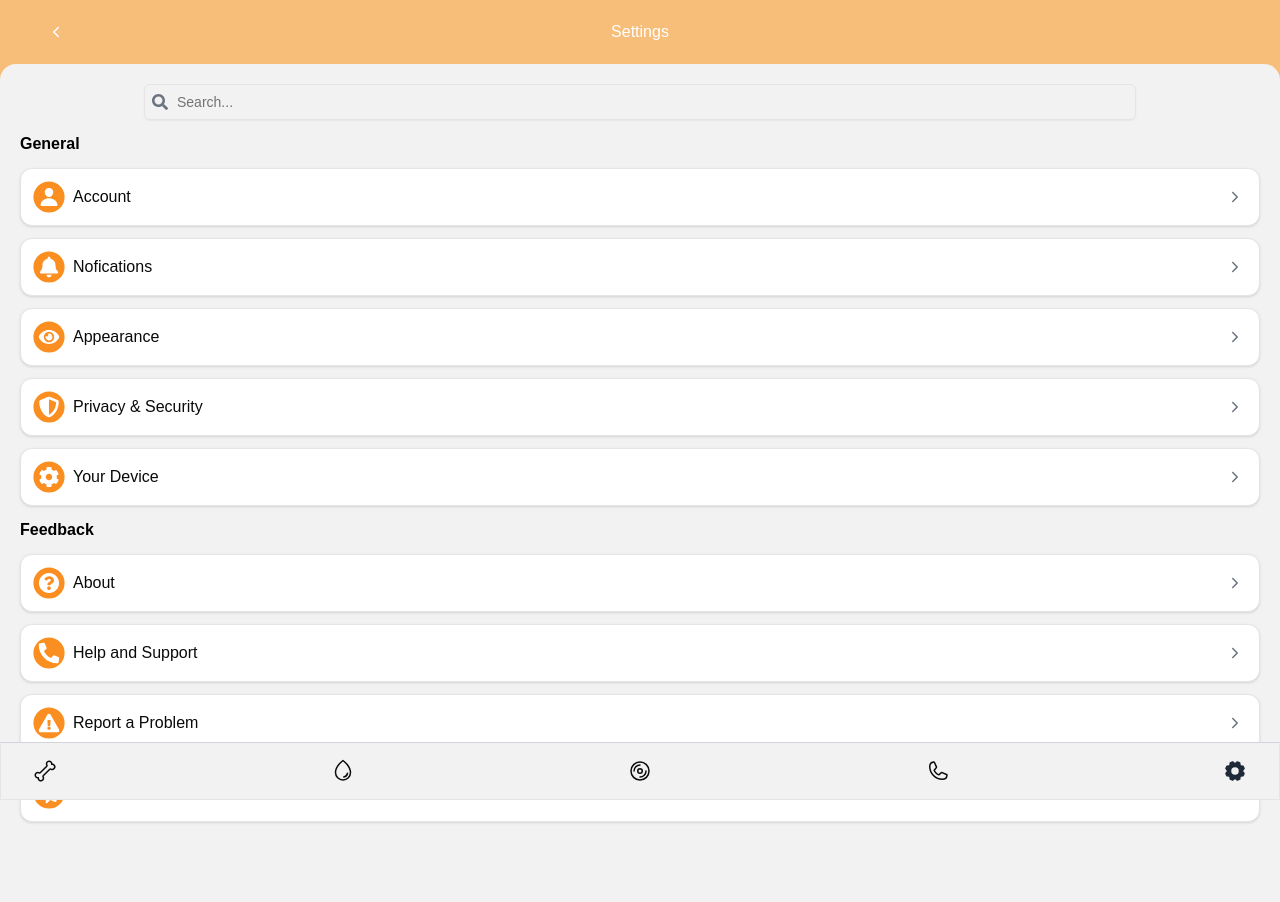
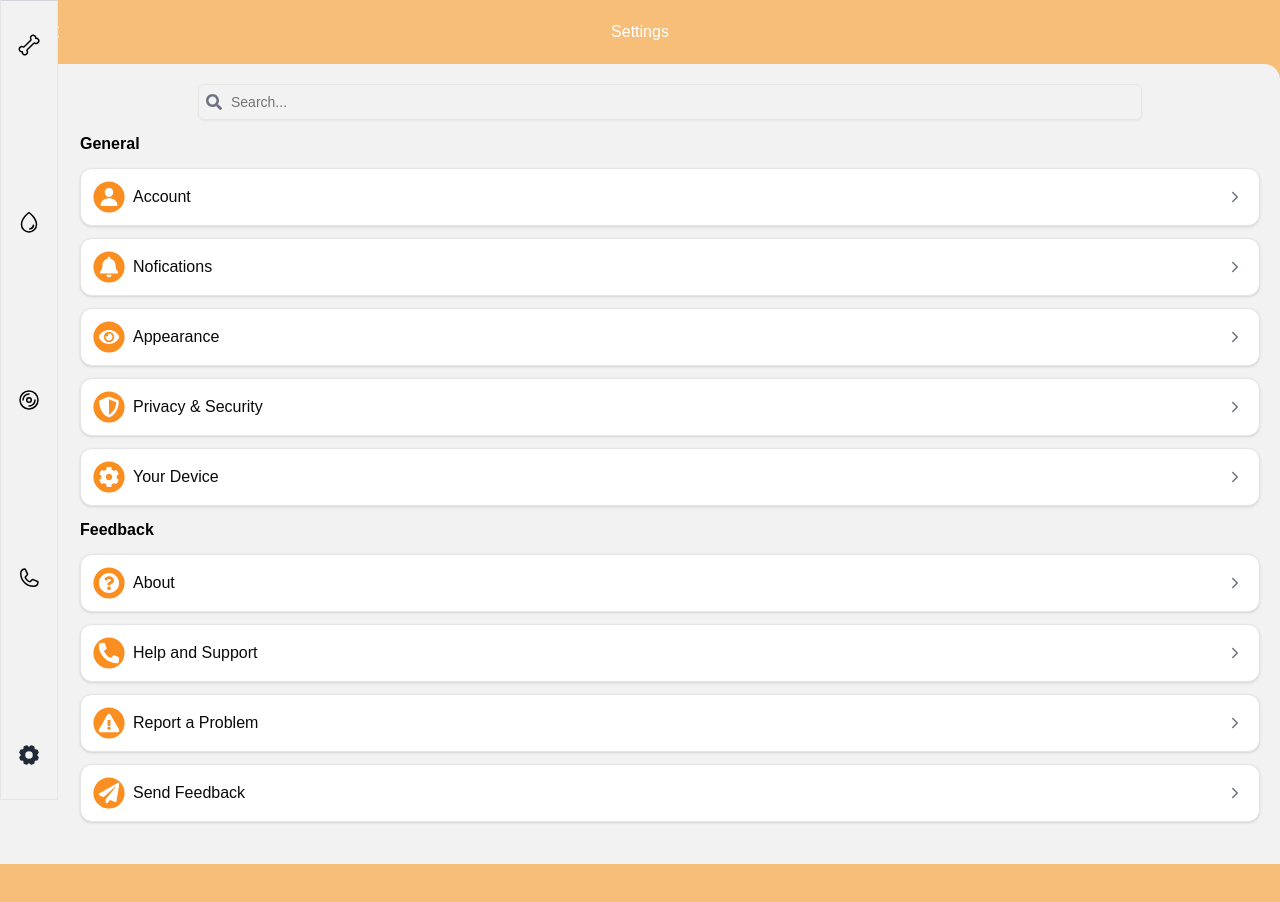
Before and after one commit to stardustgd/SmartPetFeeder, a Next.js app: page /settings in a window 1280 px wide. After the commit the page ends 864 px from the top, so only its background shows below. Built offline with nearby package versions, Linux system fonts and the light colour scheme.

Commit message:
feat: add footer layout for screens above 768px and adjust page padding

```diff
--- a/app/settings/page.tsx
+++ b/app/settings/page.tsx
@@ -105,7 +105,7 @@ export default function SettingsPage() {
   return (
     <>
       <NavBar title="Settings" showArrow={true} />
-      <div className="flex flex-col gap-3 px-5 py-5 w-screen rounded-t-2xl bg-[#F2F2F2] text-black pb-20">
+      <div className="flex flex-col gap-3 px-5 py-5 w-screen h-screen rounded-t-2xl bg-[#F2F2F2] text-black pb-20 md:pb-0 md:pl-20">
         <SearchInput />
         <Label className="text-md font-bold">General</Label>
         {settings.general.map((setting) => (
--- a/components/ui/Footer.tsx
+++ b/components/ui/Footer.tsx
@@ -52,13 +52,13 @@ export default function Footer() {
   ]
 
   return (
-    <div className="bg-[#f2f2f2] fixed bottom-0 w-full px-8 py-4 flex flex-row items-center justify-between border border-t-gray-300">
+    <div className="bg-[#f2f2f2] fixed bottom-0 w-full md:w-auto h-auto md:h-screen px-8 md:px-4 py-4 md:py-8 flex flex-row md:flex-col items-center justify-between border border-t-gray-300">
       {links.map(({ href, icon: Icon, filledIcon: FilledIcon, fillColor }) => (
         <Link key={href} href={href}>
           {pathname === href ? (
             <FilledIcon className={`size-6 ${fillColor}`} />
           ) : (
-            <Icon className="size-6" />
+            <Icon className="size-6 fill-black" />
           )}
         </Link>
       ))}
```
